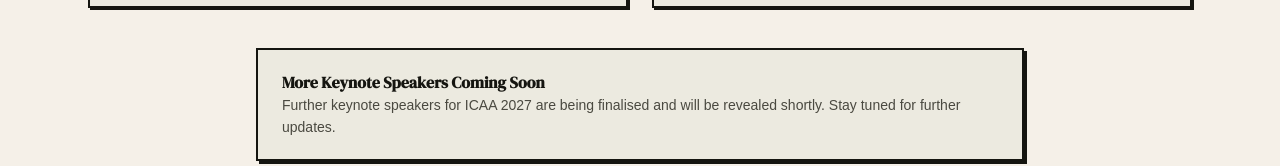
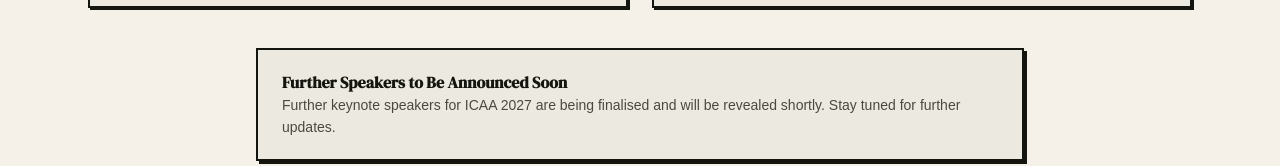
Before and after one commit to ICAA-Hitk-Tech/ICAA, a Next.js app: page /2027/keynotespeakers in a window 1280 px wide. Shown: the part 570-736 px from the top of the page. Built offline with nearby package versions, Linux system fonts and the light colour scheme; no server answers; a web font is replaced by a local one.

Commit message:
keynote speakers fix

```diff
--- a/app/2027/keynotespeakers/page.tsx
+++ b/app/2027/keynotespeakers/page.tsx
@@ -114,11 +114,11 @@
           <div className="flex items-center gap-4 max-w-3xl mx-auto w-full border-2 border-ink bg-surface shadow-[3px_3px_0px_0px_var(--color-ink)] px-5 py-4 md:px-6 md:py-5">
             <div className="flex flex-col">
               <p className="font-serif text-sm md:text-base font-bold text-ink">
-                More Keynote Speakers Coming Soon
+                Further Speakers to Be Announced Soon
               </p>
               <p className="font-sans text-xs md:text-sm text-ink-dim leading-relaxed">
-                Further keynote speakers for ICAA 2027 are being finalised and will be revealed
-                shortly. Stay tuned for further updates.
+                Further keynote speakers for ICAA 2027 are being finalised and
+                will be revealed shortly. Stay tuned for further updates.
               </p>
             </div>
           </div>
@@ -129,7 +129,8 @@
             To be announced soon!
           </h3>
           <p className="text-ink-dim max-w-sm text-sm">
-            Our keynote speakers for ICAA 2027 will be announced shortly. Check back for updates.
+            Our keynote speakers for ICAA 2027 will be announced shortly. Check
+            back for updates.
           </p>
         </div>
       )}
```
Lines whose indentation alone changed are shown as unchanged.
